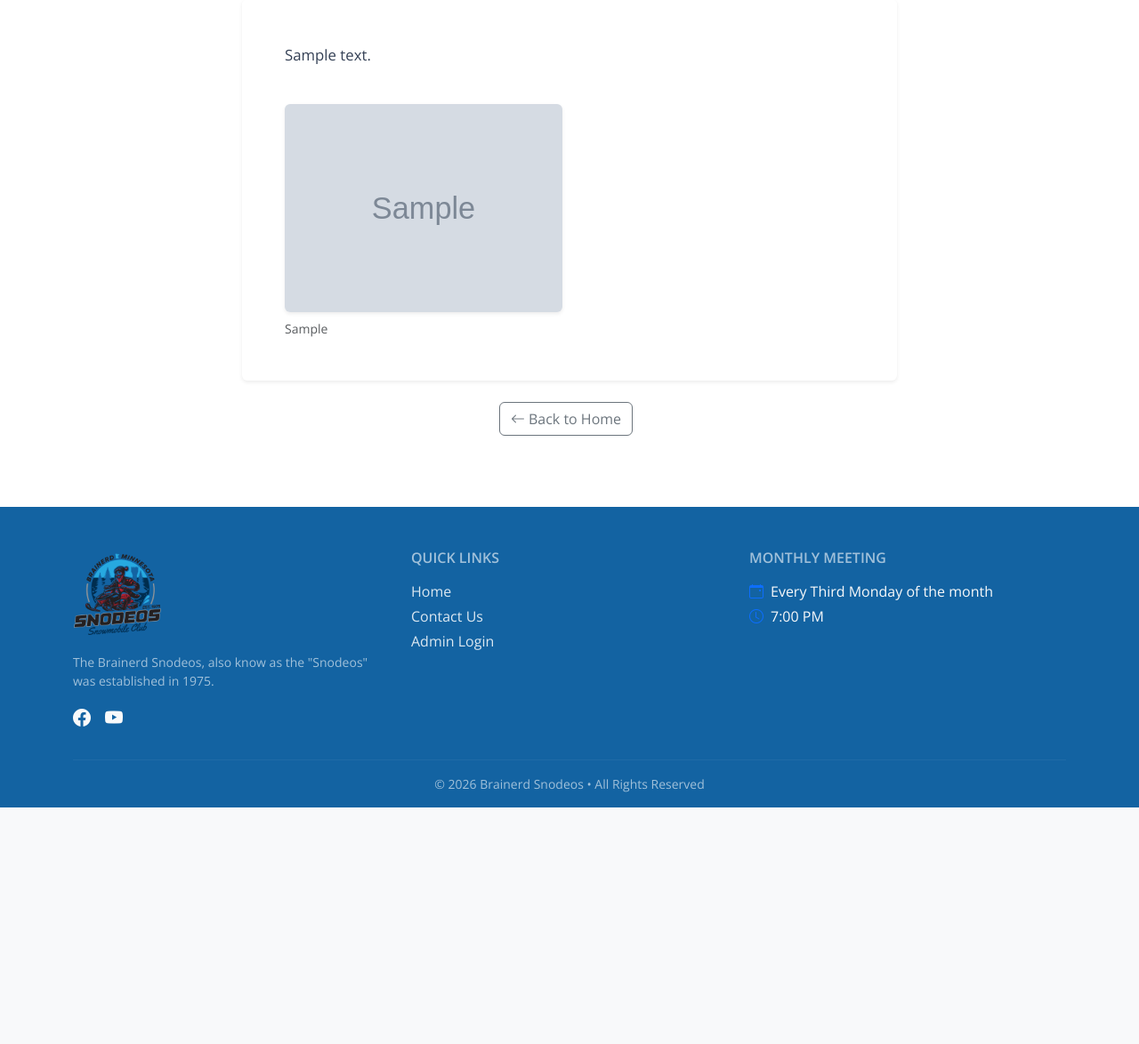
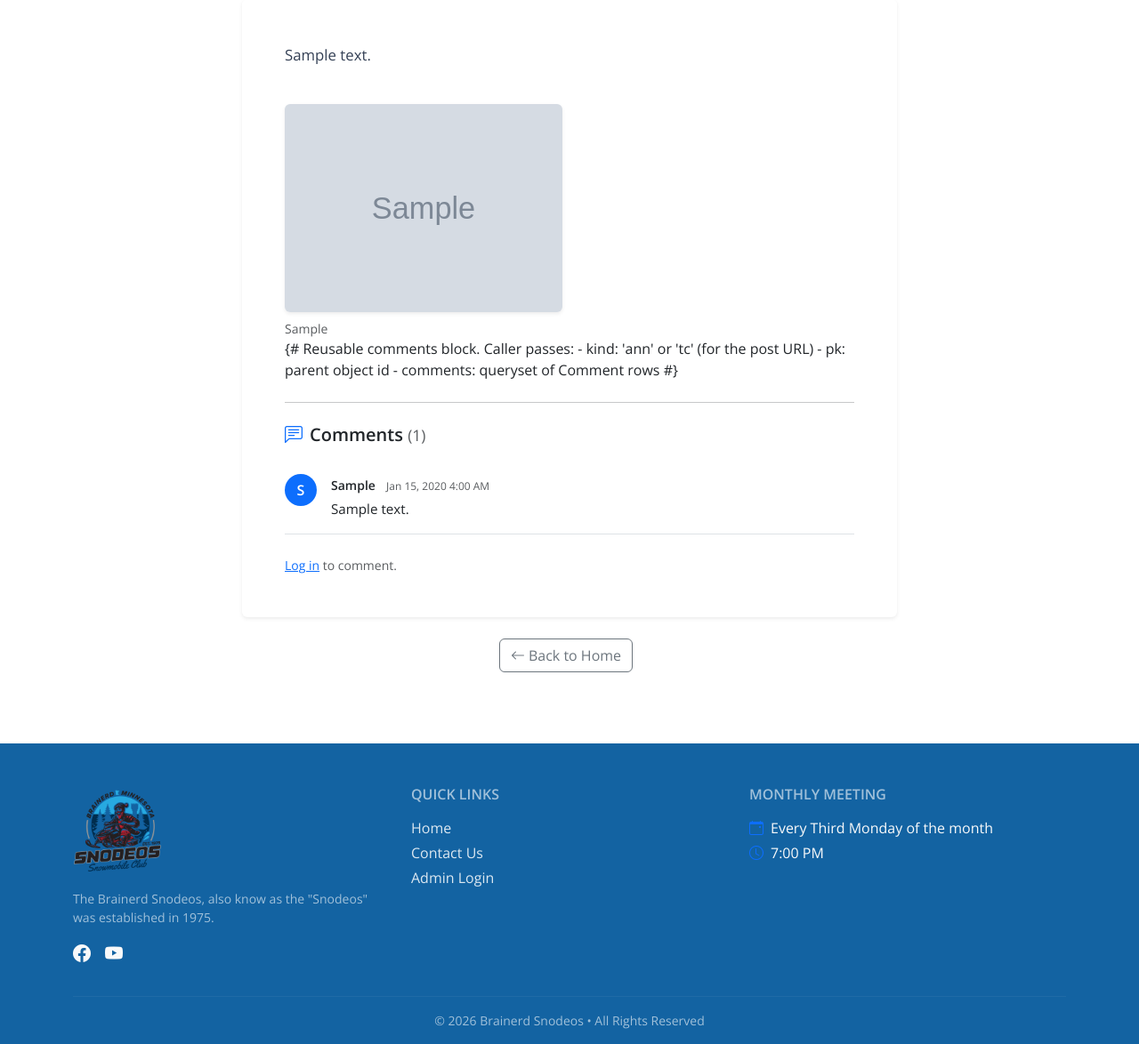
Before and after one commit to cloudflying87/snodeos, a Django app: page /announcements/1/ in a window 1280 px wide. Shown: the part 437-1611 px from the top of the page at 89% size. Before the commit the page ends 1345 px from the top, so only its background shows below. Run offline with Django 5.2, Linux system fonts and the light colour scheme; tables that the repository leaves empty hold one stand-in row (values such as "Sample post"); grey boxes marked "Sample" are stand-in pictures.

Commit message:
Comments on announcements + trail conditions; paginate audit log
Comments
- core.Comment model: announcement FK or trail_condition FK (exactly one),
  author, body, is_hidden, created_at
- /comments/new/<kind>/<pk>/ posts a new comment (login required)
- /comments/<pk>/moderate/ — officer-only hide / unhide / delete
- New _comments.html partial included on announcement_detail and
  trail_condition_detail. Avatar bubble, timestamp, hide/delete buttons
  for officers, anonymous viewers see "Log in to comment" hint.

Audit log pagination
- Django Paginator @ 50/page
- "Total" count surfaced in the page title
- First / Prev / Next / Last controls
- All historical entries now reachable (was capped at 200)

Feature Inventory updated
- Add the new capabilities; trim now-resolved items from the deferred
  list (PWA install, comments, audit log cap).

Co-Authored-By: Claude Opus 4.7 (1M context) <noreply@anthropic.com>

```diff
--- a/core/models.py
+++ b/core/models.py
@@ -828,3 +828,37 @@ class MemberShare(models.Model):
     @property
     def has_location(self):
         return self.lat is not None and self.lng is not None
+
+
+class Comment(models.Model):
+    """A member or officer comment on an Announcement or TrailCondition.
+    Exactly one of `announcement` or `trail_condition` is set per row."""
+    announcement   = models.ForeignKey('Announcement', null=True, blank=True,
+                                       on_delete=models.CASCADE, related_name='comments')
+    trail_condition = models.ForeignKey('TrailCondition', null=True, blank=True,
+                                        on_delete=models.CASCADE, related_name='comments')
+    author         = models.ForeignKey('accounts.Member', null=True,
+                                       on_delete=models.SET_NULL, related_name='comments')
+    body           = models.TextField()
+    is_hidden      = models.BooleanField(default=False,
+                                         help_text='Officers can hide a comment without deleting it')
+    created_at     = models.DateTimeField(auto_now_add=True, db_index=True)
+
+    class Meta:
+        ordering = ['created_at']
+
+    def __str__(self):
+        return f'{self.author_id}: {self.body[:40]}'
+
+    @property
+    def parent(self):
+        return self.announcement or self.trail_condition
+
+    @property
+    def parent_url(self):
+        from django.urls import reverse as _r
+        if self.announcement_id:
+            return _r('core:announcement_detail', args=[self.announcement_id])
+        if self.trail_condition_id:
+            return _r('core:trail_condition_detail', args=[self.trail_condition_id])
+        return ''
--- a/core/urls.py
+++ b/core/urls.py
@@ -38,4 +38,8 @@ urlpatterns = [
 
     # Member photo submissions
     path('share-photo/', views.share_photo, name='share_photo'),
+
+    # Comments
+    path('comments/new/<str:kind>/<int:pk>/', views.comment_create, name='comment_create'),
+    path('comments/<int:pk>/moderate/', views.comment_moderate, name='comment_moderate'),
 ]
--- a/core/views.py
+++ b/core/views.py
@@ -610,3 +610,52 @@ def share_photo(request):
         messages.success(request, 'Thanks! Your photo is in the review queue. You\'ll see it on the map once an officer approves it.')
         return redirect('members:dashboard')
     return render(request, 'core/share_photo.html', {})
+
+
+# ── Comments on announcements + trail conditions ─────────────────────────────
+
+@login_required
+def comment_create(request, kind, pk):
+    """Post a comment on an Announcement (kind='ann') or TrailCondition (kind='tc')."""
+    from .models import Comment
+    if request.method != 'POST':
+        return redirect('core:home')
+    body = (request.POST.get('body') or '').strip()
+    if not body:
+        messages.error(request, 'Comment cannot be empty.')
+        return redirect(request.META.get('HTTP_REFERER', '/'))
+    if kind == 'ann':
+        parent = get_object_or_404(Announcement, pk=pk)
+        if not parent.is_member_visible and not parent.is_public:
+            return redirect('core:home')
+        Comment.objects.create(announcement=parent, author=request.user, body=body[:5000])
+        return redirect('core:announcement_detail', pk=pk)
+    if kind == 'tc':
+        parent = get_object_or_404(TrailCondition, pk=pk)
+        if not parent.is_public and not request.user.is_authenticated:
+            return redirect('core:home')
+        Comment.objects.create(trail_condition=parent, author=request.user, body=body[:5000])
+        return redirect('core:trail_condition_detail', pk=pk)
+    return redirect('core:home')
+
+
+@login_required
+def comment_moderate(request, pk):
+    """Officer-only — hide / unhide / delete a comment."""
+    from .models import Comment
+    if request.method != 'POST':
+        return redirect('core:home')
+    if not (request.user.is_officer or request.user.is_site_admin or request.user.is_staff):
+        return redirect('core:home')
+    c = get_object_or_404(Comment, pk=pk)
+    back = c.parent_url or '/'
+    action = request.POST.get('action')
+    if action == 'hide':
+        c.is_hidden = True
+        c.save(update_fields=['is_hidden'])
+    elif action == 'unhide':
+        c.is_hidden = False
+        c.save(update_fields=['is_hidden'])
+    elif action == 'delete':
+        c.delete()
+    return redirect(back)
--- /dev/null
+++ b/templates/core/_comments.html
@@ -0,0 +1,57 @@
+{# Reusable comments block. Caller passes:
+   - kind: 'ann' or 'tc' (for the post URL)
+   - pk: parent object id
+   - comments: queryset of Comment rows
+#}
+<hr class="my-4">
+<h5 class="fw-bold mb-3"><i class="bi bi-chat-left-text me-2 text-primary" aria-hidden="true"></i>Comments <span class="text-muted fw-normal small">({{ comments|length }})</span></h5>
+
+{% if comments %}
+<div class="mb-4">
+  {% for c in comments %}
+    {% if not c.is_hidden or user.is_officer or user.is_staff %}
+    <div class="d-flex gap-3 py-3 border-bottom {% if c.is_hidden %}opacity-50{% endif %}">
+      <div class="rounded-circle bg-primary text-white d-flex align-items-center justify-content-center flex-shrink-0" style="width:36px;height:36px;font-weight:700;">
+        {{ c.author.first_name|first|default:"?"|upper }}
+      </div>
+      <div class="flex-grow-1 min-w-0">
+        <div class="d-flex justify-content-between align-items-center mb-1 gap-2">
+          <div>
+            <strong class="small">{{ c.author.get_short_name|default:"(deleted)" }}</strong>
+            <span class="text-muted ms-2" style="font-size:0.75rem;">{{ c.created_at|date:"M j, Y g:i A" }}</span>
+            {% if c.is_hidden %}<span class="badge bg-secondary ms-2">Hidden</span>{% endif %}
+          </div>
+          {% if user.is_officer or user.is_staff %}
+          <form method="post" action="{% url 'core:comment_moderate' c.pk %}" class="d-inline">
+            {% csrf_token %}
+            {% if c.is_hidden %}
+              <button type="submit" name="action" value="unhide" class="btn btn-sm btn-outline-secondary py-0 px-2" style="font-size:0.7rem;" title="Unhide"><i class="bi bi-eye" aria-hidden="true"></i></button>
+            {% else %}
+              <button type="submit" name="action" value="hide" class="btn btn-sm btn-outline-secondary py-0 px-2" style="font-size:0.7rem;" title="Hide"><i class="bi bi-eye-slash" aria-hidden="true"></i></button>
+            {% endif %}
+            <button type="submit" name="action" value="delete" class="btn btn-sm btn-outline-danger py-0 px-2 ms-1" style="font-size:0.7rem;" title="Delete" onclick="return confirm('Delete this comment?')"><i class="bi bi-trash" aria-hidden="true"></i></button>
+          </form>
+          {% endif %}
+        </div>
+        <div style="white-space:pre-wrap;line-height:1.5;font-size:0.95rem;">{{ c.body }}</div>
+      </div>
+    </div>
+    {% endif %}
+  {% endfor %}
+</div>
+{% endif %}
+
+{% if user.is_authenticated %}
+<form method="post" action="{% url 'core:comment_create' kind pk %}">
+  {% csrf_token %}
+  <div class="mb-2">
+    <label for="comment-body-{{ kind }}-{{ pk }}" class="form-label fw-semibold small">Add a comment</label>
+    <textarea id="comment-body-{{ kind }}-{{ pk }}" name="body" class="form-control" rows="3" maxlength="5000" required></textarea>
+  </div>
+  <button type="submit" class="btn btn-primary btn-sm">
+    <i class="bi bi-send me-1" aria-hidden="true"></i>Post Comment
+  </button>
+</form>
+{% else %}
+<p class="text-muted small mb-0"><a href="{% url 'accounts:login' %}?next={{ request.get_full_path }}">Log in</a> to comment.</p>
+{% endif %}
--- a/templates/core/announcement_detail.html
+++ b/templates/core/announcement_detail.html
@@ -33,6 +33,10 @@
             {% endfor %}
           </div>
           {% endif %}
+
+          {% with comments=ann.comments.all kind='ann' pk=ann.pk %}
+            {% include 'core/_comments.html' %}
+          {% endwith %}
         </div>
         <div class="text-center mt-4">
           <a href="{% url 'core:home' %}#announcements" class="btn btn-outline-secondary me-2">
--- a/templates/core/trail_condition_detail.html
+++ b/templates/core/trail_condition_detail.html
@@ -44,6 +44,10 @@
             {% endfor %}
           </div>
           {% endif %}
+
+          {% with comments=condition.comments.all kind='tc' pk=condition.pk %}
+            {% include 'core/_comments.html' %}
+          {% endwith %}
         </div>
         <div class="text-center mt-4">
           <a href="{% url 'core:trail_conditions' %}" class="btn btn-outline-secondary me-2">
--- a/templates/manage_panel/features.html
+++ b/templates/manage_panel/features.html
@@ -50,11 +50,9 @@
     <h6 class="fw-bold mb-2"><i class="bi bi-info-circle me-2 text-primary" aria-hidden="true"></i>Honest list of things deferred / nice-to-have</h6>
     <ul class="small text-muted mb-0 ps-3">
       <li>No automatic season rollover — recurring events have to be re-created each fall.</li>
-      <li>No PWA install / offline mode for the public site.</li>
+      <li>No service worker / offline mode (PWA install <em>is</em> in place for iOS Home Screen + Android).</li>
       <li>No member self-deletion (officer must deactivate, useful for GDPR-style requests).</li>
       <li>Backup restore is a manual <code>psql</code> command, not a UI.</li>
-      <li>No comments on announcements / trail conditions.</li>
-      <li>Audit log capped at 200 entries on display; older entries still in DB.</li>
     </ul>
   </div>
 </div>
```
Also changed, not shown: manage_panel/views.py (+12 -3 lines), templates/manage_panel/audit_log.html (+17 -1 lines), core/migrations/0027_comment.py (added).
